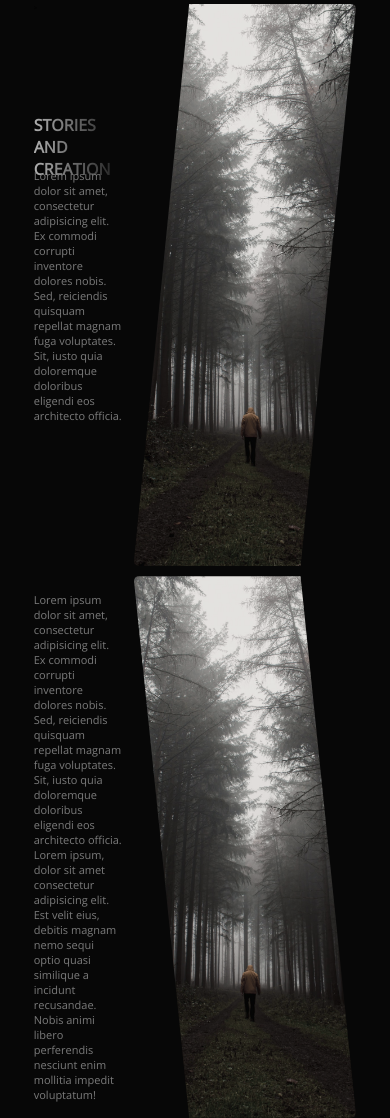
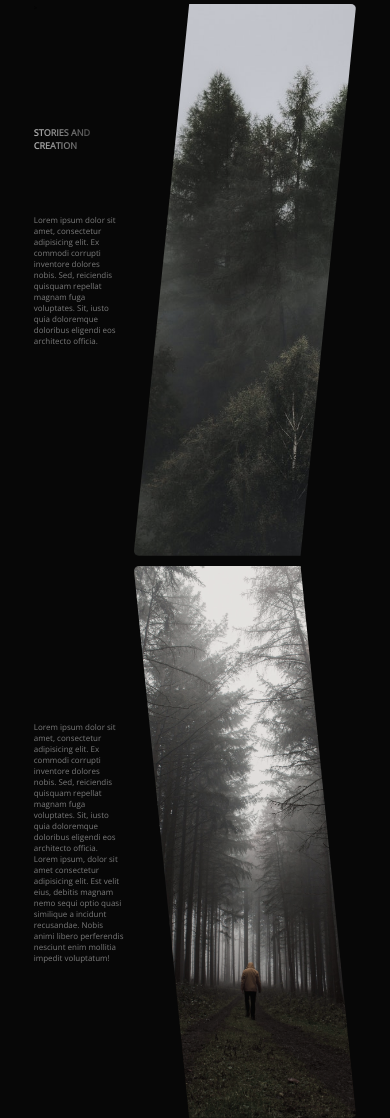
Before and after one commit to nicolasGolob/pictures-website, a plain HTML site: page index.html in a window 390 px wide. Shown: the part 874-1992 px from the top of the page. Drawn offline with nearby package versions, Linux system fonts and the light colour scheme.

Commit message:
set up stories and features section v3

```diff
--- a/Css/mediaQueries.css
+++ b/Css/mediaQueries.css
@@ -1,3 +1,27 @@
+@media (max-width:958px) {
+
+    .stories-picture{
+        background-image: url('../Image/image1.jpg');
+        background-position: center;
+        background-size: cover;
+    }
+
+    .stories-picture{
+        background-position: top;
+    }
+
+    .title-p1{
+        font-size: 1.9rem;
+    }
+
+    .text-p1{
+        font-size: 1.5rem;
+    }
+
+    .text-p2{
+        font-size: 1.5rem;
+    }
+}
 
 @media (max-width:768px) {
 
@@ -28,20 +52,91 @@
      }
 
      /* stories */
-
-     .stories-picture{
+    .stories-picture{
         background-position: top;
     }
 
     .title-p1{
-        font-size: 1.6rem;
+        font-size: 1.7rem;
     }
 
     .text-p1{
-        font-size: 1.1rem;
+        font-size: 1.4rem;
     }
 
     .text-p2{
-        font-size: 1.1rem;
+        font-size: 1.4rem;
+    }
+
+    /* features */
+    .features-title{
+        font-size: 1.7rem;
     }
 }
+
+@media (max-width:698px) {
+    .title-p1{
+        font-size: 1.4rem;
+    }
+
+    .text-p1{
+        font-size: 1.2rem;
+    }
+
+    .text-p2{
+        font-size: 1.2rem;
+    }
+
+      /* features */
+
+    .features-title{
+    font-size: 1.4rem;
+    }
+}
+
+@media (max-width:590px) {
+
+    .title-p1{
+        font-size: 1.3rem;
+    }
+
+    .text-p1{
+        font-size: 1rem;
+    }
+
+    .text-p2{
+        font-size: 1rem;
+    }
+
+    .features-container{
+        display:flex;
+        flex-wrap: wrap;
+        padding:15px;
+        gap: 12px;
+        background-color: rgb(7, 7, 7);
+        width: 100%;
+        height: 800vh;
+    }
+
+    .features-title{
+        font-size: 1.2rem;
+    }
+}
+
+@media (max-width:410px) {
+    .title-p1{
+        font-size: .9rem;
+    }
+
+    .text-p1{
+        font-size: .8rem;
+    }
+
+    .text-p2{
+        font-size: .8rem;
+    }
+
+    .features-title{
+        font-size: 0.9rem;
+    }
+}
--- a/Css/style.css
+++ b/Css/style.css
@@ -138,7 +138,7 @@ h1{
 
 /* Features */
 
-.features-galery{
+.features-container{
     display: grid;
     grid-template-columns: repeat(10, 1fr);
     grid-template-rows: repeat(14, 1fr);
@@ -150,6 +150,8 @@ h1{
 }
 
 .features-title{
+    grid-column: 1/4;
+    grid-row: 1/2;
     font-size: 2.6rem;
     color: rgb(196, 196, 196);
     display: flex;
--- a/index.html
+++ b/index.html
@@ -33,7 +33,7 @@
         <p class="text-p2">Lorem ipsum dolor sit amet, consectetur adipisicing elit. Ex commodi corrupti inventore dolores nobis. Sed, reiciendis quisquam repellat magnam fuga voluptates. Sit, iusto quia doloremque doloribus eligendi eos architecto officia. Lorem ipsum, dolor sit amet consectetur adipisicing elit. Est velit eius, debitis magnam nemo sequi optio quasi similique a incidunt recusandae. Nobis animi libero perferendis nesciunt enim mollitia impedit voluptatum!</p>
         <div class="stories-picture-2" alt='misty forest with a man wearing a yellow rain jacket'></div>></div>
     </section>
-    <section class="features-galery">
+    <section class="features-container">
             <h2 class="features-title">Features</h2>
             <div class="image1">
                 <img src="image/view_of_a_road_from_a_forest.jpg" alt="view_of_a_road_from_a_forest" class="galery-image"/>
@@ -57,5 +57,8 @@
                 <img src="image/man_with_rain_jacket_in_the_misty_forest.jpg" alt="man with rain jacket in the misty forest" class="galery-image"/>
             </div>
     </section>
+    <section class="contact-container">
+
+    </section>
 </body>
 </html>
```
Also changed, not shown: 1 other file.
